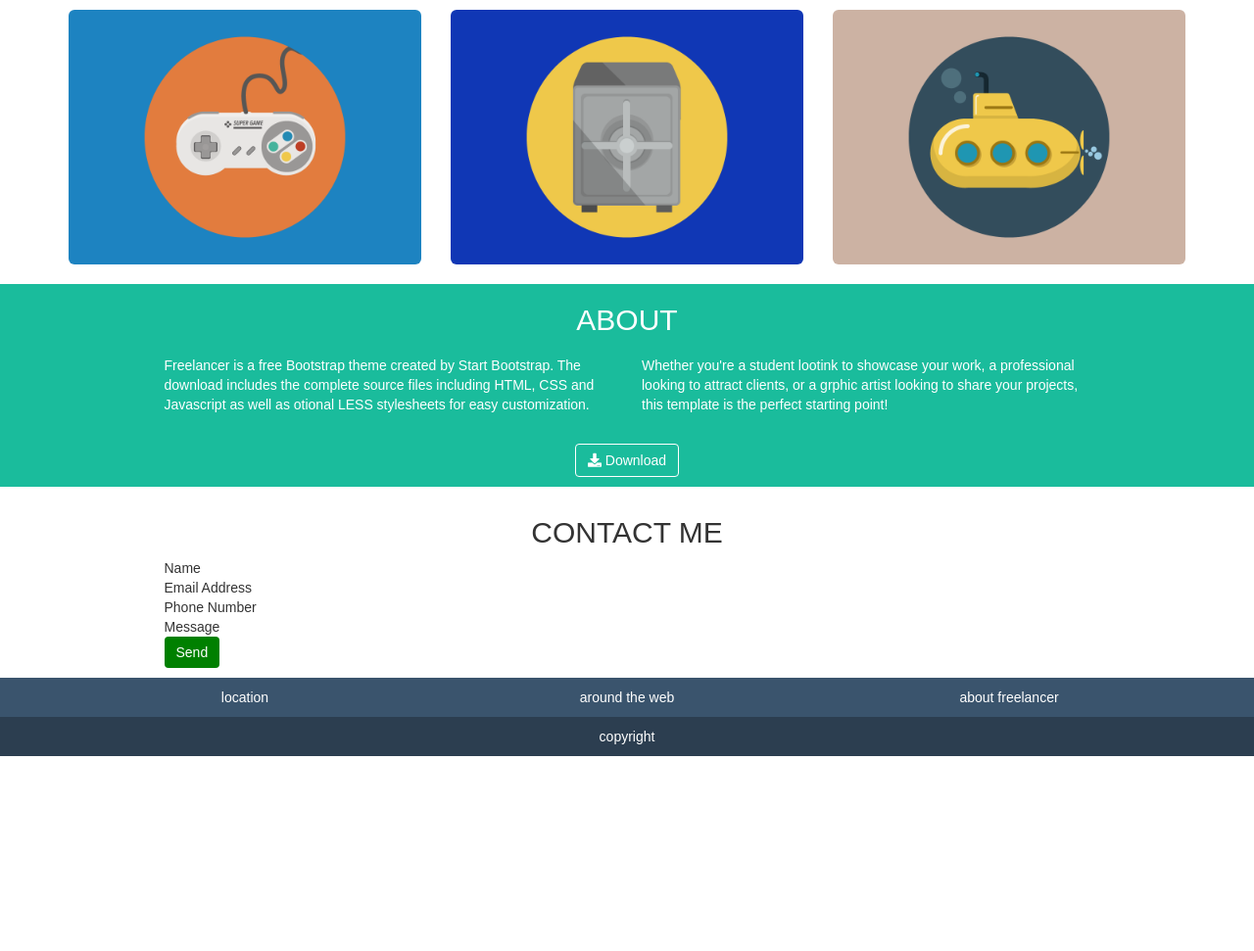
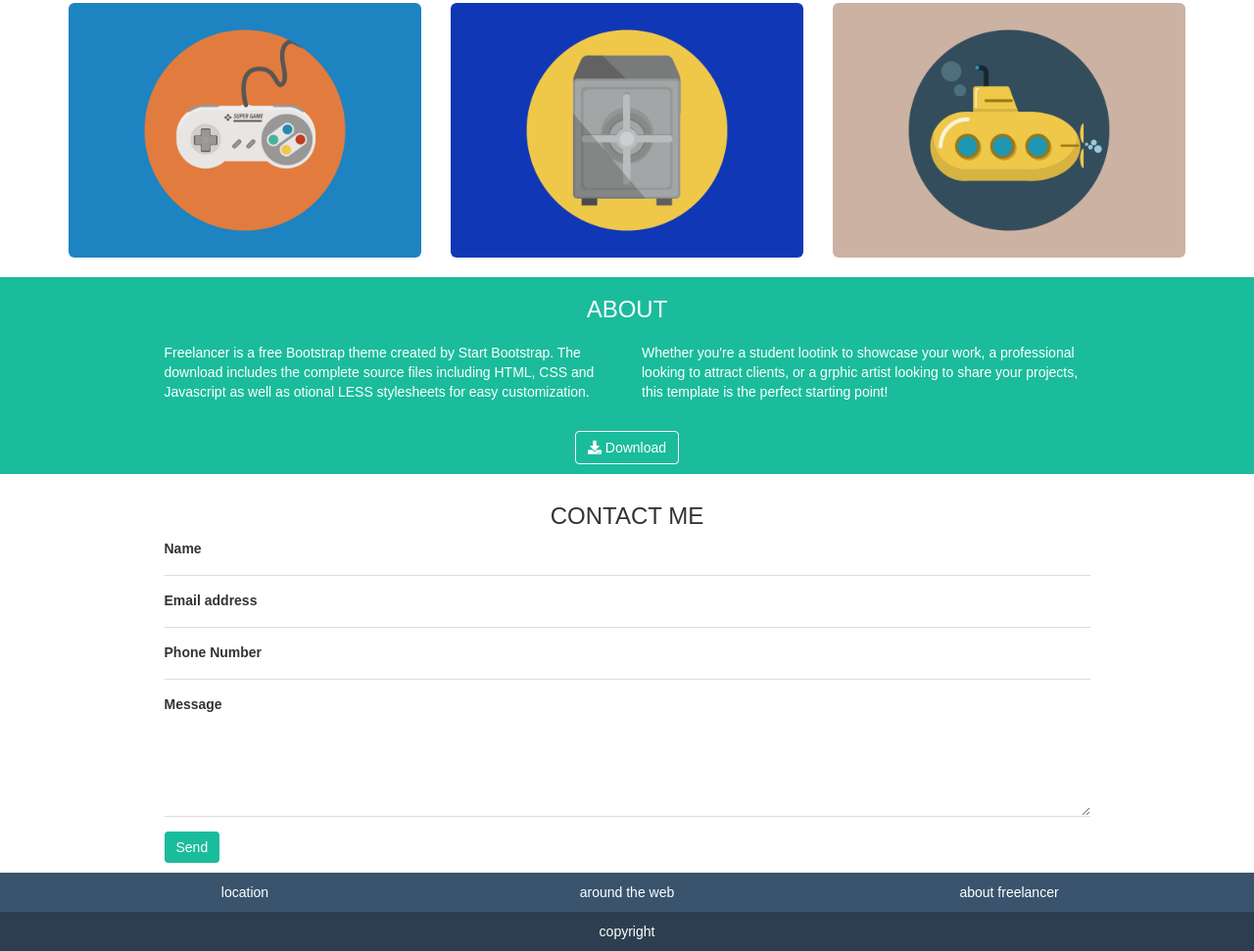
Before and after one commit to Andrea-Mattia/html-css-bootstrap-freelancer, a plain HTML site: page index.html in a window 1280 px wide. Shown: the part 826-1797 px from the top of the page at 98% size. Before the commit the page ends 1598 px from the top, so only its background shows below. Drawn offline with nearby package versions, Linux system fonts and the light colour scheme.

Commit message:
add form in contact section

```diff
--- a/css/main.css
+++ b/css/main.css
@@ -64,8 +64,8 @@ body {
 }
 
 .btn_green {
-    background: green;
-    border: green;
+    background: #1ABC9C;
+    border: #1ABC9C;
 }
 
 .sp-short {
@@ -97,3 +97,19 @@ body {
 .hero-img {
     height: 250px;
 }
+
+/* FORM */
+.registration-form input[type="text"],
+.registration-form input[type="email"],
+.registration-form textarea {
+    height: 10px;
+    font-size: 18px;
+    border: 0;
+    border-bottom: 1px solid #ddd;
+    border-radius: 0;
+    box-shadow: none;
+}
+
+.registration-form textarea.form-control {
+    height: 100px;
+}
--- a/index.html
+++ b/index.html
@@ -66,7 +66,7 @@
         <!-- PORTFOLIO SECTION -->
         <section class="portfolio center_text mg_t_b">
             <div class="container">
-                <h2 class="text-uppercase">portfolio</h2>
+                <h3 class="text-uppercase">portfolio</h3>
                 <div class="pd_b">
                     <span class="sp-short brd-rad-10"></span>
                     <i class="fas fa-star"></i>
@@ -98,7 +98,7 @@
         <!-- ABOUT SECTION -->
         <section class="about bg_green mg_t_b">
             <div class="container white_color">
-                <h2 class="text-uppercase center_text">about</h2>
+                <h3 class="text-uppercase center_text">about</h3>
                 <div class="row">
                     <div class="col-xs-10 col-xs-offset-1 col-sm-10 col-sm-offset-1">
                         <div class="row">
@@ -120,14 +120,31 @@
         <!-- CONTACT SECTION -->
         <section class="contact mg_t_b">
             <div class="container">
-                <h2 class="text-uppercase center_text">contact me</h2>
+                <h3 class="text-uppercase center_text">contact me</h3>
                 <div class="row">
-                    <div class="col-xs-12 col-sm-10 col-sm-offset-1">
-                        <div>Name</div>
-                        <div>Email Address</div>
-                        <div>Phone Number</div>
-                        <div>Message</div>
-                        <a href="#" class="btn btn_green">Send</a>
+                    <div class="col-xs-10 col-xs-offset-1 col-sm-10 col-sm-offset-1">
+                        <form class="registration-form" action="#">
+                            <div class="form-group">
+                                <label for="name">Name</label>
+                                <input type="text" class="form-control" id="name">
+                            </div>
+
+                            <div class="form-group">
+                                <label for="email">Email address</label>
+                                <input type="email" class="form-control" id="email">
+                            </div>
+
+                            <div class="form-group">
+                                <label for="phone-num">Phone Number</label>
+                                <input type="text" class="form-control" id="phone-num">
+                            </div>
+
+                            <div class="form-group">
+                                <label for="message">Message</label>
+                                <textarea class="form-control" id="message"></textarea>
+                            </div>
+                            <button type="submit" class="btn btn_green">Send</button>
+                        </form>
                     </div>
                 </div>
             </div>
```
